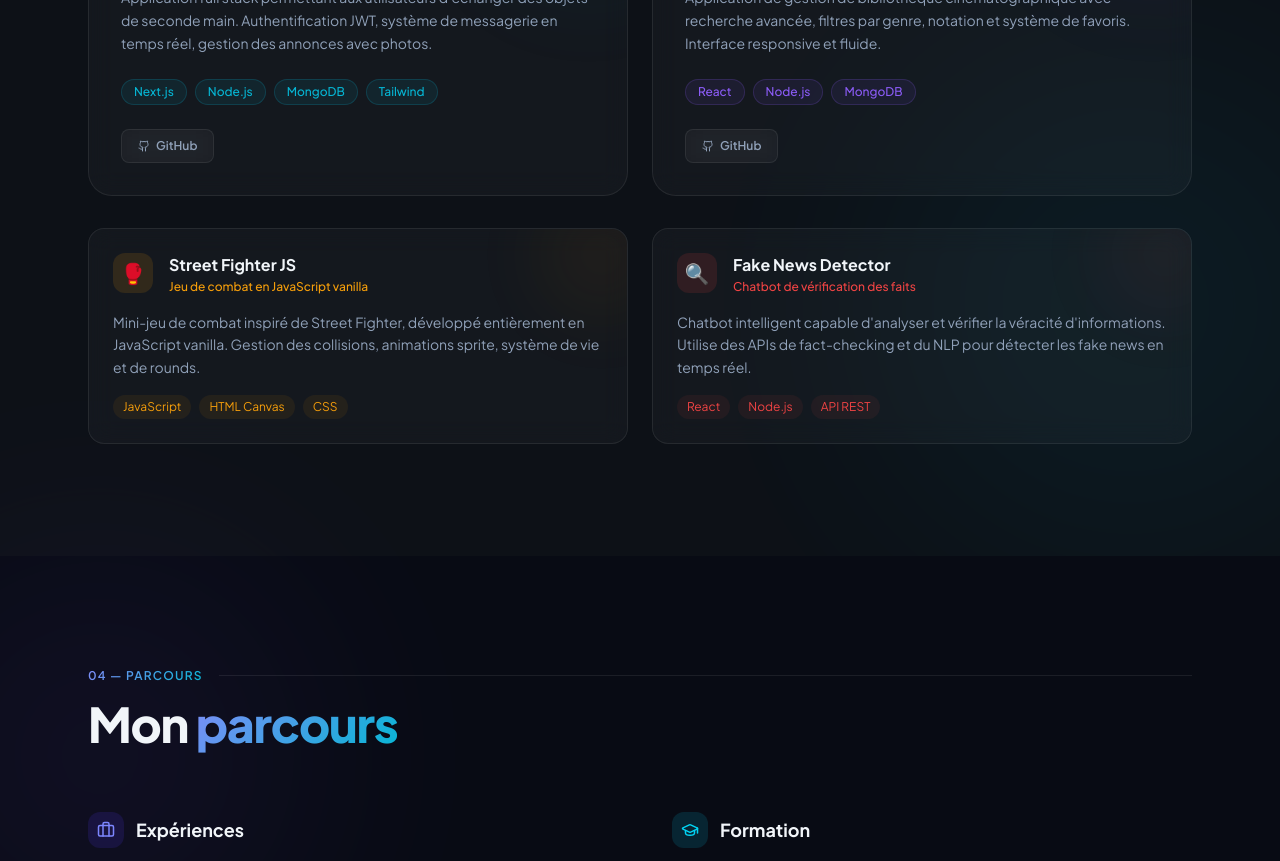
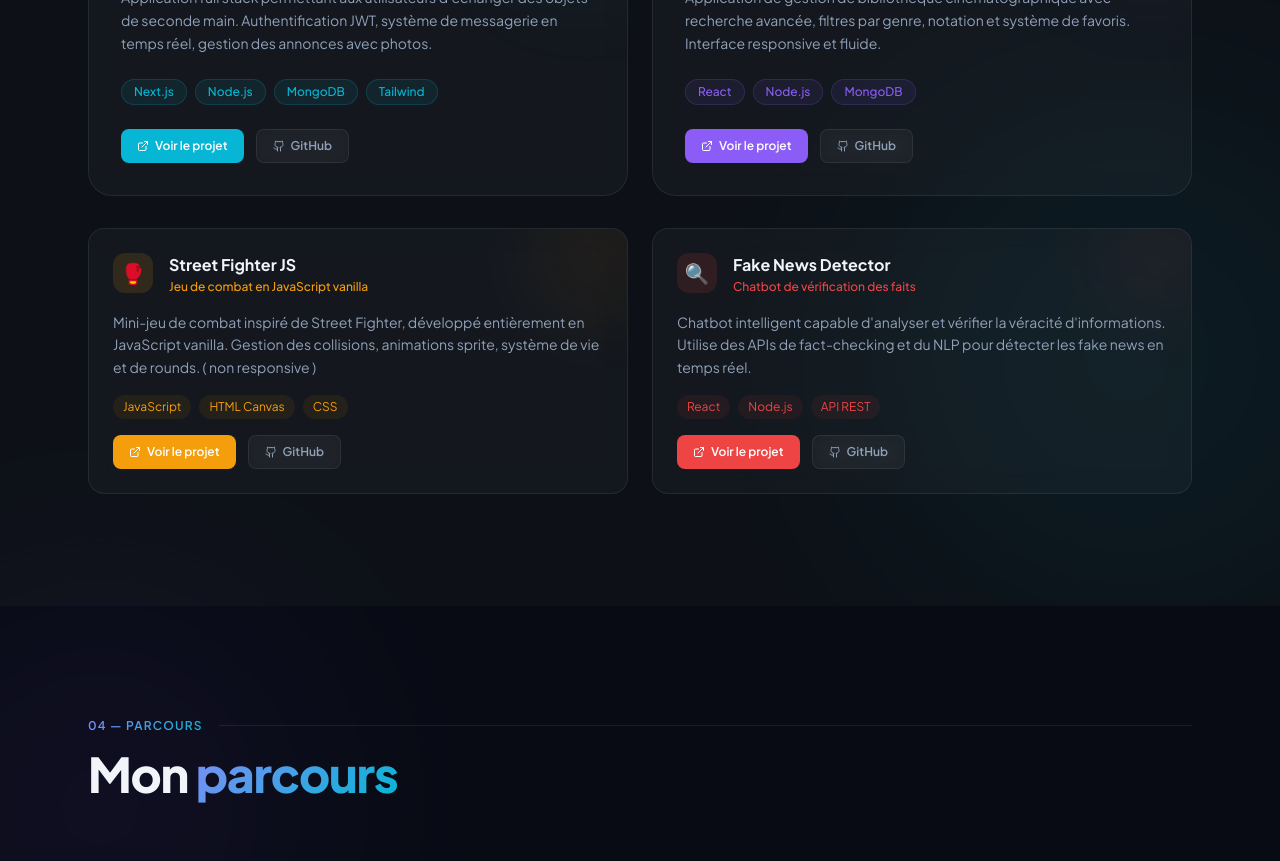
Before and after one commit to Abderelk/portfolio-freelance, a Next.js app: page / in a window 1280 px wide. Shown: the part 3200-4061 px from the top of the page. Built offline with nearby package versions, Linux system fonts and the light colour scheme.

Commit message:
add the projects site and the button voir le projet

```diff
--- a/src/components/Projects.tsx
+++ b/src/components/Projects.tsx
@@ -9,7 +9,7 @@ export default function Projects() {
 
   return (
     <section id="projects" className="py-28 relative bg-[#0d1117]">
-      <div className="glow-orb absolute bottom-0 -right-[100px] w-[500px] h-[500px] bg-cyan-500 opacity-[0.06]" />
+      <div className="glow-orb absolute bottom-0 -right-25 w-125 h-125 bg-cyan-500 opacity-[0.06]" />
 
       <div className="max-w-6xl mx-auto px-6 relative z-10">
         {/* Header */}
@@ -17,7 +17,7 @@ export default function Projects() {
           <span className="text-xs font-semibold tracking-widest uppercase gradient-text">
             03 — Réalisations
           </span>
-          <div className="h-px flex-1 bg-white/[0.08]" />
+          <div className="h-px flex-1 bg-white/8" />
         </div>
 
         <div className="flex items-end justify-between mb-16">
@@ -37,7 +37,7 @@ export default function Projects() {
         {/* Featured */}
         <div className="grid md:grid-cols-2 gap-6 mb-8">
           {featured.map((project, i) => (
-            <div key={project.id} className="group relative p-8 rounded-3xl glass-card overflow-hidden min-h-[280px]">
+            <div key={project.id} className="group relative p-8 rounded-3xl glass-card overflow-hidden min-h-70">
               <div
                 className="absolute top-0 right-0 w-48 h-48 rounded-full blur-[60px] translate-x-[30%] -translate-y-[30%]"
                 style={{ background: project.color, opacity: 0.08 }}
@@ -108,7 +108,7 @@ export default function Projects() {
           {others.map((project) => (
             <div key={project.id} className="p-6 rounded-2xl glass-card relative overflow-hidden">
               <div
-                className="absolute top-0 right-0 w-32 h-32 rounded-full blur-[40px] translate-x-[30%] -translate-y-[30%]"
+                className="absolute top-0 right-0 w-32 h-32 rounded-full blur-2xl translate-x-[30%] -translate-y-[30%]"
                 style={{ background: project.color, opacity: 0.06 }}
               />
               <div className="flex items-start gap-4 mb-4">
@@ -124,12 +124,39 @@ export default function Projects() {
                 </div>
               </div>
               <p className="text-sm leading-relaxed mb-4 text-slate-400">{project.description}</p>
-              <div className="flex flex-wrap gap-2">
+              <div className="flex flex-wrap gap-2 mb-4">
                 {project.stack.map((tech) => (
                   <span key={tech} className="text-xs px-2.5 py-1 rounded-full" style={{ background: `${project.color}12`, color: project.color }}>
                     {tech}
                   </span>
                 ))}
+              </div>
+
+              {/* Buttons */}
+              <div className="flex gap-3">
+                {project.liveUrl && (
+                  <a
+                    href={project.liveUrl}
+                    target="_blank"
+                    rel="noopener noreferrer"
+                    className="flex items-center gap-1.5 text-xs font-semibold px-4 py-2 rounded-lg text-white transition-all hover:opacity-80"
+                    style={{ background: project.color }}
+                  >
+                    <ExternalLink size={12} />
+                    Voir le projet
+                  </a>
+                )}
+                {project.githubUrl && (
+                  <a
+                    href={project.githubUrl}
+                    target="_blank"
+                    rel="noopener noreferrer"
+                    className="flex items-center gap-1.5 text-xs font-semibold px-4 py-2 rounded-lg transition-all glass-card text-slate-400"
+                  >
+                    <Github size={12} />
+                    GitHub
+                  </a>
+                )}
               </div>
             </div>
           ))}
--- a/src/lib/data.ts
+++ b/src/lib/data.ts
@@ -56,7 +56,7 @@ export const projects = [
     stack: ["Next.js", "Node.js", "MongoDB", "Tailwind"],
     emoji: "♻️",
     color: "#06b6d4",
-    liveUrl: "",
+    liveUrl: "https://secondlife-frontend-987652673576.europe-west1.run.app/home",
     githubUrl: "https://github.com/Abderelk",
     featured: true,
   },
@@ -69,7 +69,7 @@ export const projects = [
     stack: ["React", "Node.js", "MongoDB"],
     emoji: "🎬",
     color: "#8b5cf6",
-    liveUrl: "",
+    liveUrl: "https://cinetech-front-376228829130.europe-west1.run.app",
     githubUrl: "https://github.com/Abderelk",
     featured: true,
   },
@@ -78,11 +78,11 @@ export const projects = [
     title: "Street Fighter JS",
     shortDesc: "Jeu de combat en JavaScript vanilla",
     description:
-      "Mini-jeu de combat inspiré de Street Fighter, développé entièrement en JavaScript vanilla. Gestion des collisions, animations sprite, système de vie et de rounds.",
+      "Mini-jeu de combat inspiré de Street Fighter, développé entièrement en JavaScript vanilla. Gestion des collisions, animations sprite, système de vie et de rounds. ( non responsive )",
     stack: ["JavaScript", "HTML Canvas", "CSS"],
     emoji: "🥊",
     color: "#f59e0b",
-    liveUrl: "",
+    liveUrl: "https://streetfighter-376228829130.europe-west1.run.app",
     githubUrl: "https://github.com/Abderelk",
     featured: false,
   },
```
